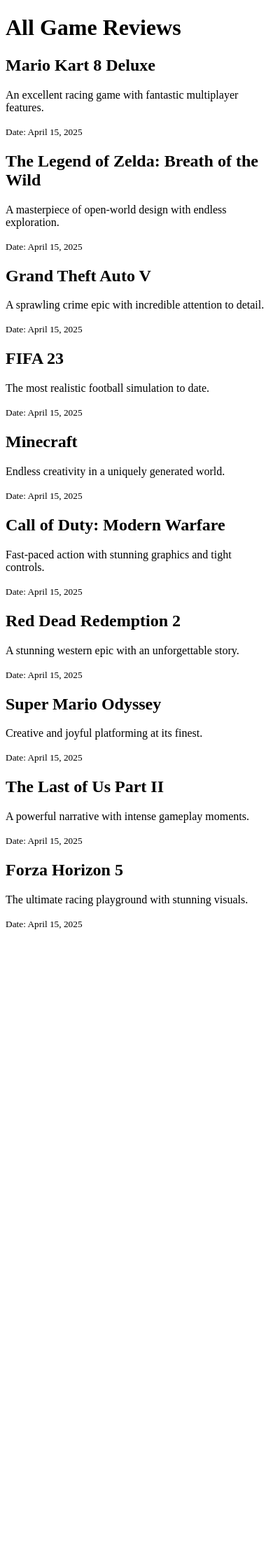
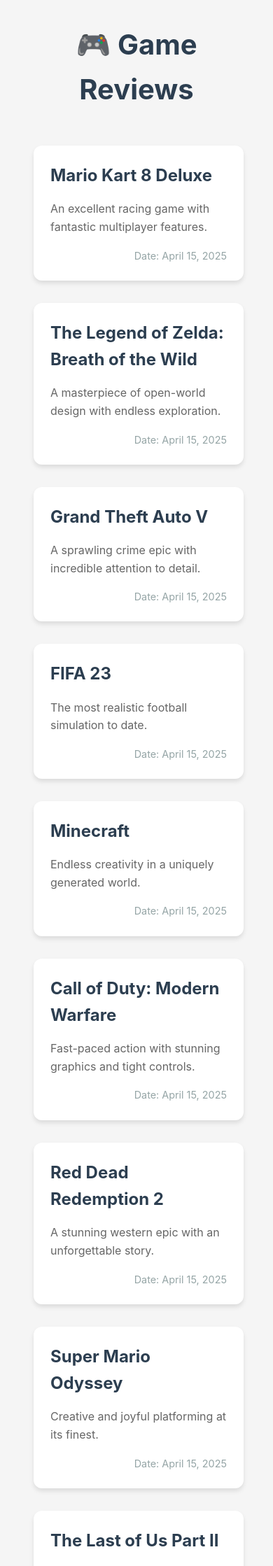
Before and after one commit to epireve/sdd, a Django app: page /reviews/ in a window 390 px wide. Shown: the top 2238 px of the page at 70% size. Before the commit the page ends 1328 px from the top, so only its background shows below. Run offline with Django 5.2, Linux system fonts and the light colour scheme; data comes from the database, SQL or seed files in the repository; both versions use the stored data as it was after the commit.

Commit message:
Enhance game review template with responsive design and modern styling

```diff
--- a/week-5/templates/gamereview_list.html
+++ b/week-5/templates/gamereview_list.html
@@ -2,18 +2,102 @@
 <html lang="en">
 <head>
     <meta charset="UTF-8">
+    <meta name="viewport" content="width=device-width, initial-scale=1.0">
     <title>Game Review</title>
+    <style>
+        /* Modern CSS Reset */
+        * {
+            margin: 0;
+            padding: 0;
+            box-sizing: border-box;
+        }
+
+        body {
+            font-family: -apple-system, BlinkMacSystemFont, 'Segoe UI', Roboto, Oxygen, Ubuntu, Cantarell, sans-serif;
+            line-height: 1.6;
+            color: #333;
+            background-color: #f5f5f5;
+            padding: 2rem;
+        }
+
+        .container {
+            max-width: 1200px;
+            margin: 0 auto;
+        }
+
+        h1 {
+            color: #2c3e50;
+            text-align: center;
+            margin-bottom: 2rem;
+            font-size: 2.5rem;
+            font-weight: 700;
+        }
+
+        .reviews-grid {
+            display: grid;
+            grid-template-columns: repeat(auto-fill, minmax(300px, 1fr));
+            gap: 2rem;
+            padding: 1rem;
+        }
+
+        .review-card {
+            background: white;
+            border-radius: 12px;
+            padding: 1.5rem;
+            box-shadow: 0 4px 6px rgba(0, 0, 0, 0.1);
+            transition: transform 0.2s ease-in-out;
+        }
+
+        .review-card:hover {
+            transform: translateY(-5px);
+        }
+
+        .review-card h2 {
+            color: #2c3e50;
+            margin-bottom: 1rem;
+            font-size: 1.5rem;
+        }
+
+        .review-card p {
+            color: #666;
+            margin-bottom: 1rem;
+        }
+
+        .review-date {
+            color: #95a5a6;
+            font-size: 0.9rem;
+            display: block;
+            margin-top: 1rem;
+            text-align: right;
+        }
+
+        .empty-message {
+            text-align: center;
+            color: #95a5a6;
+            font-size: 1.2rem;
+            padding: 2rem;
+            background: white;
+            border-radius: 12px;
+            box-shadow: 0 4px 6px rgba(0, 0, 0, 0.1);
+        }
+    </style>
 </head>
 <body>
-    <h1>All Game Reviews</h1>
-    {% for review in reviews %}
-    <div>
-        <h2>{{ review.game.title }}</h2>
-        <p>{{ review.review }}</p>
-        <p><small>Date: {{ review.date }}</small></p>
+    <div class="container">
+        <h1>🎮 Game Reviews</h1>
+        <div class="reviews-grid">
+            {% for review in reviews %}
+            <div class="review-card">
+                <h2>{{ review.game.title }}</h2>
+                <p>{{ review.review }}</p>
+                <span class="review-date">Date: {{ review.date }}</span>
+            </div>
+            {% empty %}
+            <div class="empty-message">
+                <p>No reviews yet. Check back soon!</p>
+            </div>
+            {% endfor %}
+        </div>
     </div>
-    {% empty %}
-    <p>No reviews yet.</p>
-    {% endfor %}
 </body>
 </html>
```
Also changed, not shown: week-5/db.sqlite3.
